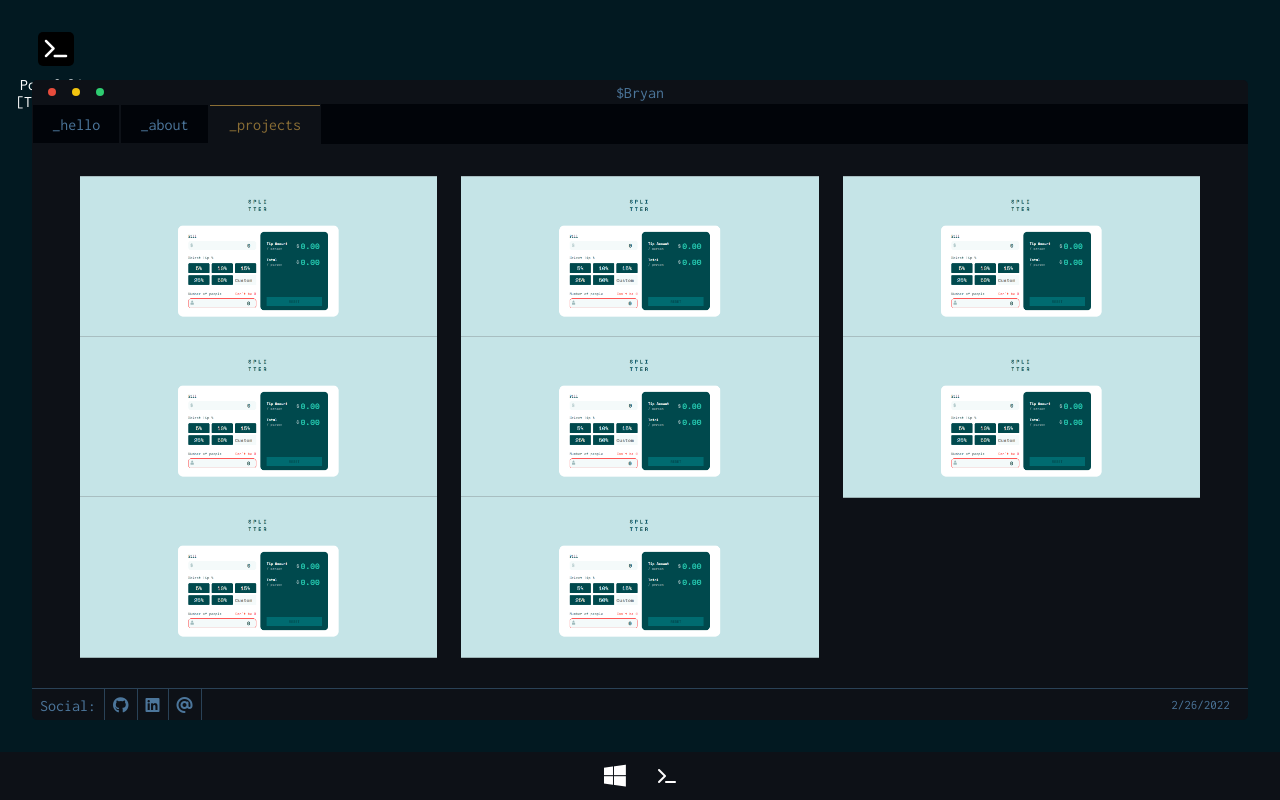
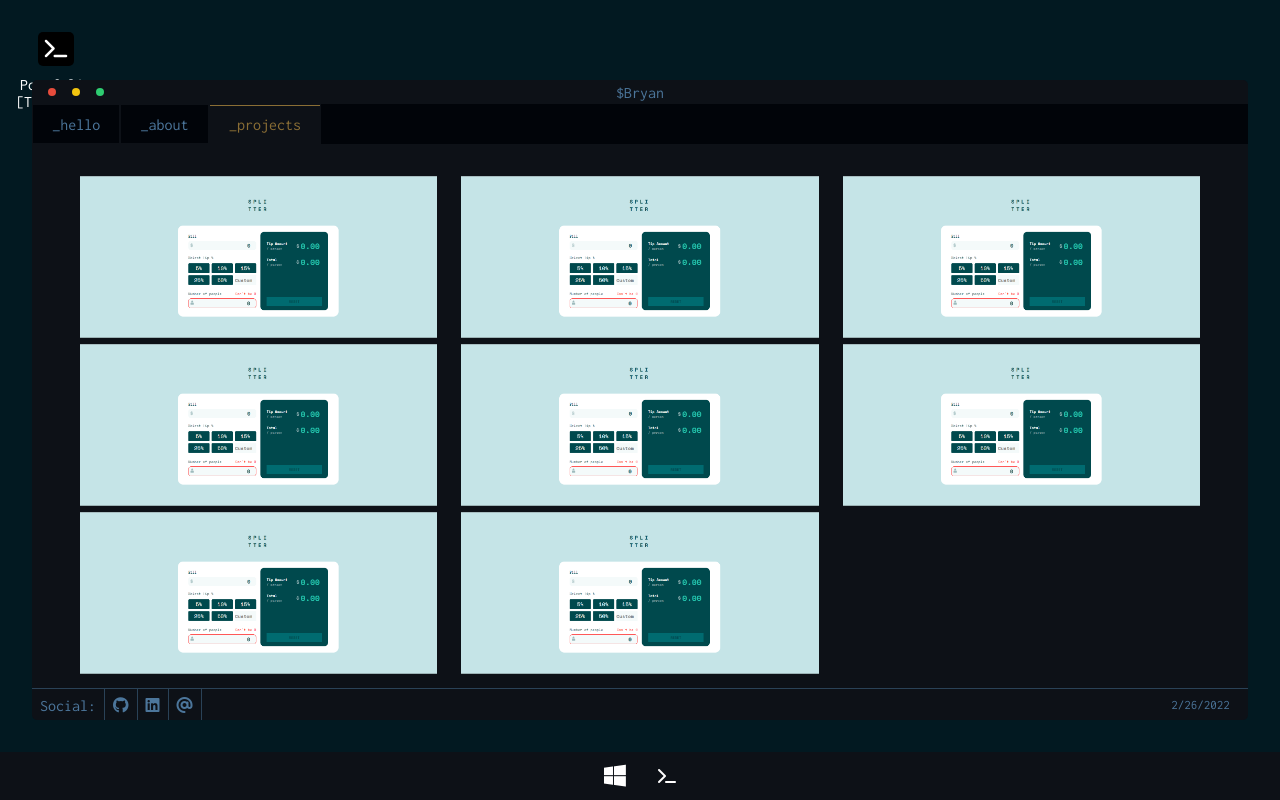
Before and after one commit to ripterdust/Portfolio2022, a React (Create React App) app: page /project in a window 1280 px wide. Built offline with nearby package versions, Linux system fonts and the light colour scheme.

Commit message:
Fixed the row gap

```diff
--- a/src/styles/terminal/_projectsComponent.scss
+++ b/src/styles/terminal/_projectsComponent.scss
@@ -6,4 +6,5 @@
     padding: 2em 3em;
     overflow-y: scroll;
     height: 100%;
+    row-gap: 1.5em;
 }
--- a/src/styles/terminal/projects/_ProjectCard.scss
+++ b/src/styles/terminal/projects/_ProjectCard.scss
@@ -4,6 +4,7 @@
     img {
         position: absolute;
         width: 100%;
+        height: auto;
         top: 0;
         bottom: 0;
     }
```
